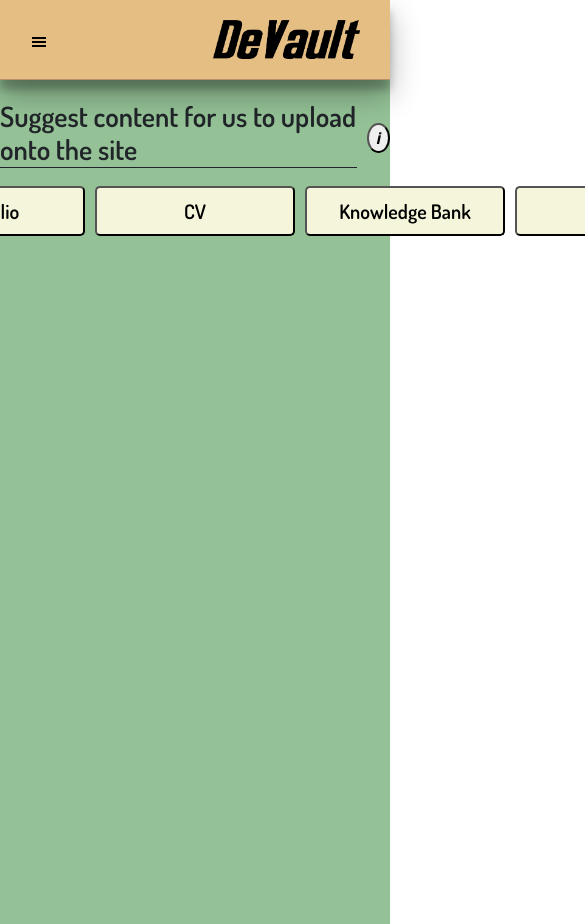
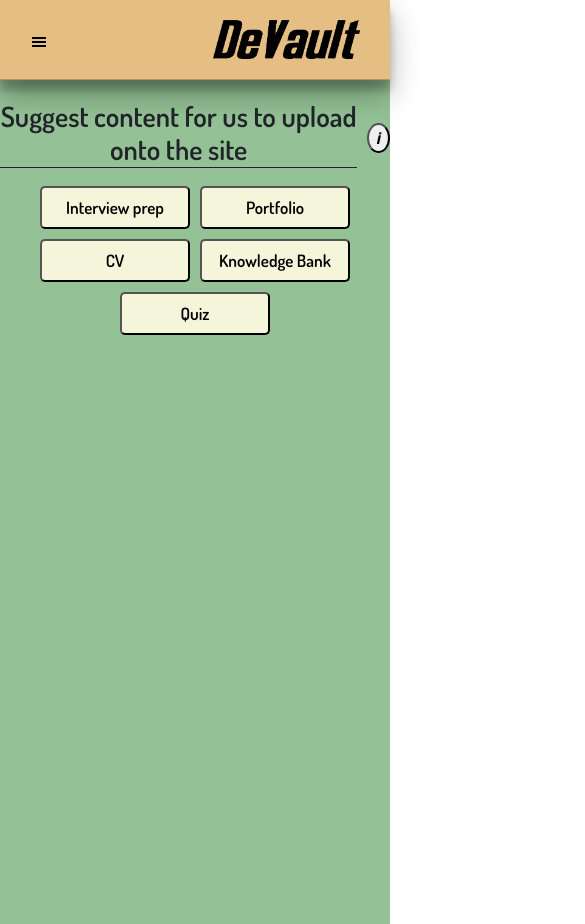
Before and after one commit to SchoolOfCode/bc13_final-project_front-end-cyber-insecure, a React (Create React App) app: page /suggest-content in a window 390 px wide. Shown: the top 924 px of the page, 585 px wide, since content can reach past the window. Built offline with nearby package versions, Linux system fonts and the light colour scheme; no server answers; sample sign-in values are in the browser's storage.

Commit message:
SUGESTED buttons resized and content container resiezed

```diff
--- a/src/Components/SuggestContent/CVform.css
+++ b/src/Components/SuggestContent/CVform.css
@@ -7,7 +7,8 @@
   border: 1px solid #FBF0A2;
   box-shadow: 0px 0px 5px 5px #ff00001c;
   border-radius: 5px;
-  width: 500px;
+  max-width: 500px;
+  width: 90vw;
   height: 550px;
   text-align: center;
   margin-bottom: 20px;
--- a/src/Components/SuggestContent/InterviewForm.css
+++ b/src/Components/SuggestContent/InterviewForm.css
@@ -7,7 +7,8 @@
     border: 1px solid #FBF0A2;
     box-shadow: 0px 0px 5px 5px #ff00001c;
     border-radius: 5px;
-    width: 500px;
+    max-width: 500px;
+    width: 90vw;
     height: 550px;
     text-align: center;
     margin-bottom: 20px;
--- a/src/Components/SuggestContent/KnowledgeForm.css
+++ b/src/Components/SuggestContent/KnowledgeForm.css
@@ -7,7 +7,8 @@
     border: 1px solid #FBF0A2;
     box-shadow: 0px 0px 5px 5px #ff00001c;
     border-radius: 5px;
-    width: 500px;
+    max-width: 500px;
+    width: 90vw;
     height: 550px;
     text-align: center;
     margin-bottom: 20px;
--- a/src/Components/SuggestContent/PortfolioForm.css
+++ b/src/Components/SuggestContent/PortfolioForm.css
@@ -7,7 +7,8 @@
     border: 1px solid #FBF0A2;
     box-shadow: 0px 0px 5px 5px #ff00001c;
     border-radius: 5px;
-    width: 500px;
+    max-width: 500px;
+    width: 90vw;
     height: 550px;
     text-align: center;
     margin-bottom: 20px;
--- a/src/Components/SuggestContent/QuizForm.css
+++ b/src/Components/SuggestContent/QuizForm.css
@@ -7,7 +7,8 @@
     border: 1px solid #FBF0A2;
     box-shadow: 0px 0px 5px 5px #ff00001c;
     border-radius: 5px;
-    width: 500px;
+    max-width: 500px;
+    width: 90vw;
     height: 550px;
     text-align: center;
     margin-bottom: 20px;
--- a/src/Components/SuggestContent/SuggestContent.css
+++ b/src/Components/SuggestContent/SuggestContent.css
@@ -35,4 +35,27 @@
   align-items: center;
   gap: 10px;
   margin-bottom: 20px;
+  width: 90vw;
 }
+.suggest-content-buttons button {
+  padding: 5px;
+  border-radius: 5px;
+  width: 200px;
+  height: 50px;
+  background-color: beige;
+  font-size: 20px;
+}
+
+@media(max-width:1100px){
+  .suggest-content-header h1{
+    text-align: center;
+  }
+  .suggest-content-buttons{
+    flex-wrap: wrap;
+  }
+  .suggest-content-buttons button {
+    width: 150px;
+    height: 43px;
+    font-size: 17px;
+  }
+}
```
